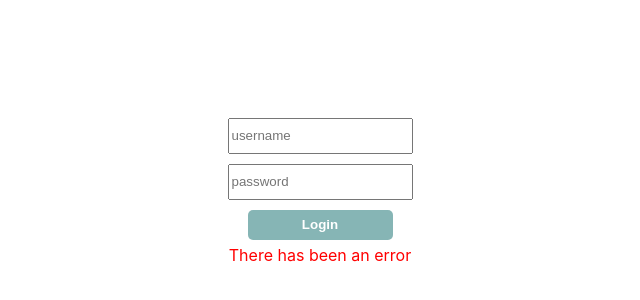
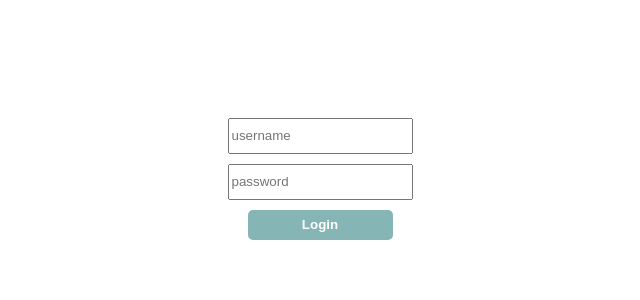
Before and after one commit to liamasis/loginauthblank, a React (Create React App) app: page / in a window 1280 px wide. Shown: the part 222-522 px from the top of the page, without its empty margins (320-960 px from the left). Built offline with nearby package versions, Linux system fonts and the light colour scheme.

Commit message:
onto the testing

```diff
--- a/src/components/Login.js
+++ b/src/components/Login.js
@@ -1,6 +1,5 @@
-import { useState } from "react";
+import { useState, React } from "react";
 import axios from "axios";
-import React from "react";
 
 const Login = () => {
   const [error, setError] = useState(false);
@@ -43,7 +42,7 @@ const Login = () => {
       </form>
       <span
         testdata-id="errormsg"
-        style={{ visibility: error ? "false" : "true" }}
+        style={{ visibility: error ? "visible" : "hidden" }}
       >
         There has been an error
       </span>
```
Also changed, not shown: 1 other file (tests, documents, lock files or other folders).
